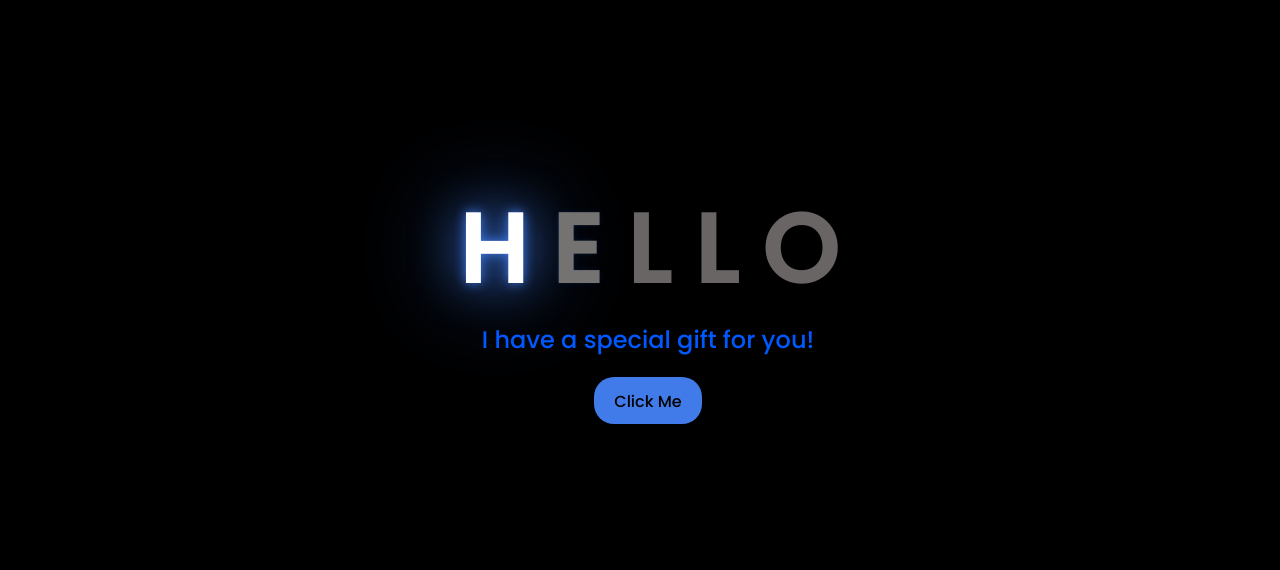
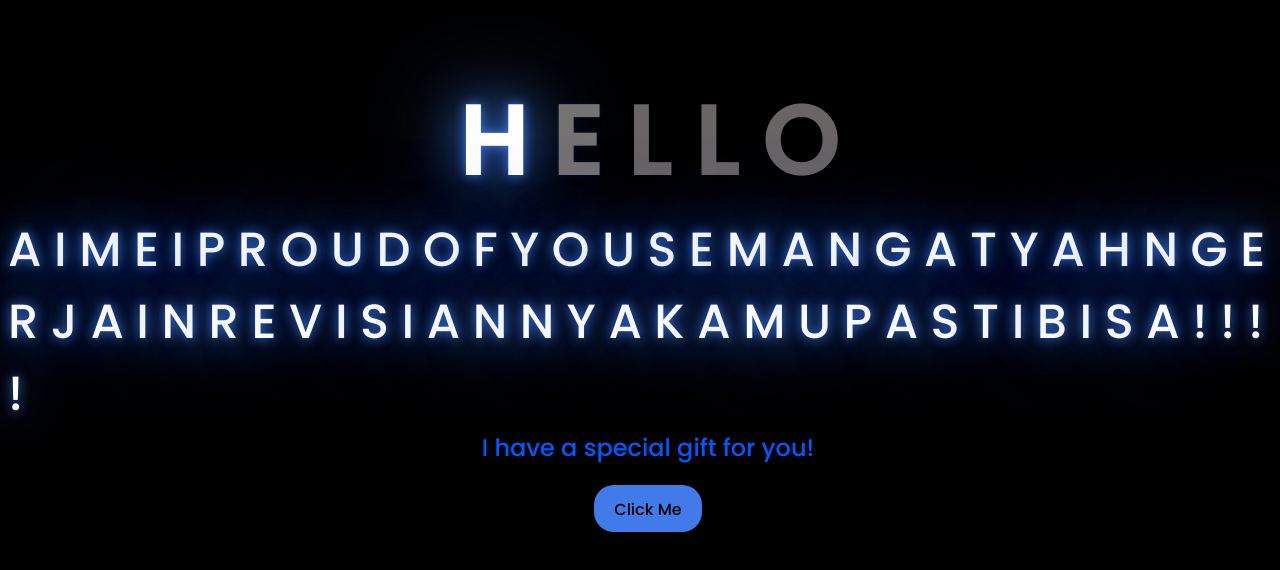
Before and after one commit to Aliii-Dev/special-person, a plain HTML site: page index.html in a window 1280 px wide. Shown: the part 108-678 px from the top of the page. Drawn offline with Linux system fonts and the light colour scheme.

Commit message:
update isi

```diff
--- a/css/style.css
+++ b/css/style.css
@@ -18,6 +18,14 @@ body{
     font-weight: 900;
 }
 .greetings > span{
+    animation: glow 2.5s ease-in-out infinite;
+}
+
+.isi{
+    font-size: 3rem;
+    font-weight: 500;
+}
+.isi > span{
     animation: glow 2.5s ease-in-out infinite;
 }
 @keyframes glow{
--- a/index.html
+++ b/index.html
@@ -17,13 +17,83 @@
         <span>L</span>
         <span>O</span>
     </div>
-    <div class="greetings">
+    <div class="isi">
+        <span>A</span>
+        <span>I</span>
+        <span>M</span>
+        <span>E</span>
+        <span></span>
+        <span>I</span>
+        <span></span>
+        <span>P</span>
+        <span>R</span>
+        <span>O</span>
+        <span>U</span>
+        <span>D</span>
+        <span></span>
+        <span>O</span>
+        <span>F</span>
+        <span></span>
+        <span>Y</span>
+        <span>O</span>
+        <span>U</span>
         <span></span>
         <span></span>
+        <span>S</span>
+        <span>E</span>
+        <span>M</span>
+        <span>A</span>
+        <span>N</span>
+        <span>G</span>
+        <span>A</span>
+        <span>T</span>
         <span></span>
+        <span>Y</span>
+        <span>A</span>
+        <span>H</span>
         <span></span>
+        <span>N</span>
+        <span>G</span>
+        <span>E</span>
+        <span>R</span>
+        <span>J</span>
+        <span>A</span>
+        <span>I</span>
+        <span>N</span>
         <span></span>
+        <span>R</span>
+        <span>E</span>
+        <span>V</span>
+        <span>I</span>
+        <span>S</span>
+        <span>I</span>
+        <span>A</span>
+        <span>N</span>
+        <span>N</span>
+        <span>Y</span>
+        <span>A</span>
         <span></span>
+        <span>K</span>
+        <span>A</span>
+        <span>M</span>
+        <span>U</span>
+        <span></span>
+        <span>P</span>
+        <span>A</span>
+        <span>S</span>
+        <span>T</span>
+        <span>I</span>
+        <span></span>
+        <span>B</span>
+        <span>I</span>
+        <span>S</span>
+        <span>A</span>
+        <span></span>
+        <span>!</span>
+        <span>!</span>
+        <span>!</span>
+        <span>!</span>
+
     </div>
     <div class="description">
         <span>I have a special gift for you!</span>
```
